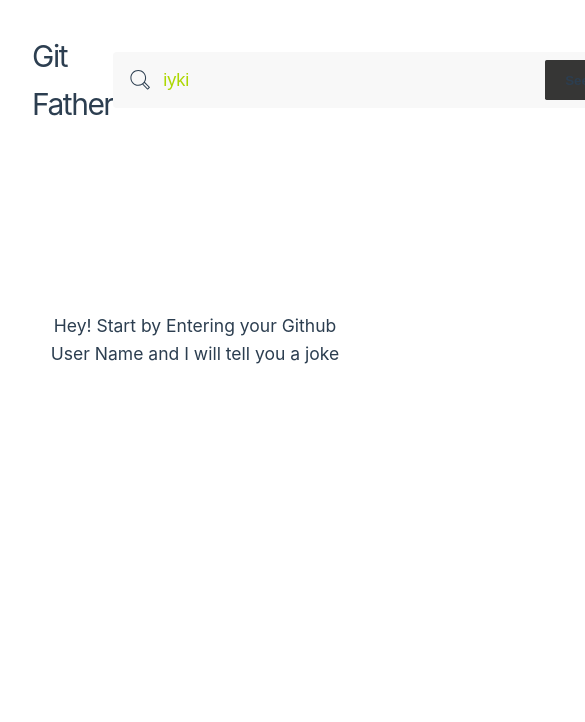
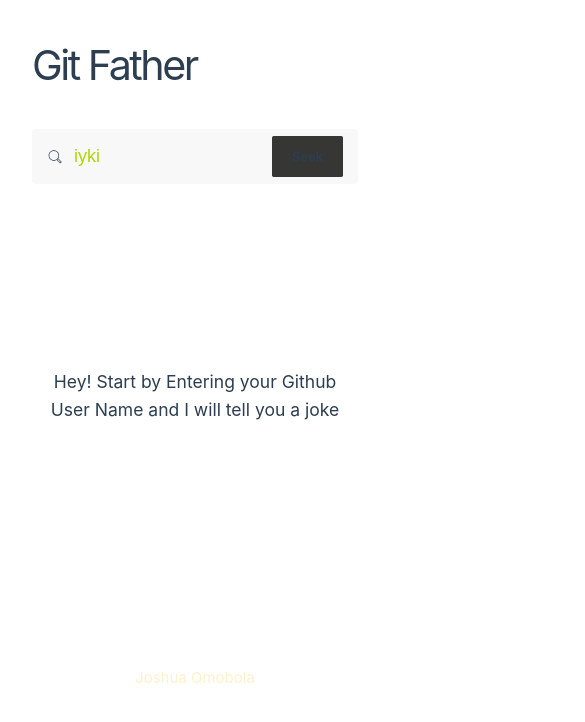
Before and after one commit to kohasummons/Git-Father, a Vue app in the folder Git Father/: page / in a window 390 px wide. Shown: the top 722 px of the page, 585 px wide, since content can reach past the window. Built offline with nearby package versions, Linux system fonts and the light colour scheme.

Commit message:
feat(ux): add responsiveness

```diff
--- a/Git Father/src/App.vue
+++ b/Git Father/src/App.vue
@@ -153,6 +153,11 @@
         <p class="punchline">{{ data.joke ? data.joke[0].punchline : "" }}</p>
       </div>
     </section>
+    <footer>
+      <a href="https://github.com/kohasummons"
+        ><p class="c-author">Joshua Omobola</p></a
+      >
+    </footer>
   </div>
 </template>
 
@@ -163,6 +168,7 @@
 }
 
 .c-logo {
+  font-size: 2.75em;
   letter-spacing: -1.5px;
 }
 
@@ -225,6 +231,7 @@
   background-color: #935e2d;
   padding: 1rem;
   display: flex;
+  width: 100%;
 }
 
 .c-card__image {
@@ -239,6 +246,7 @@
 .c-image {
   width: 200px;
   height: auto;
+  border-radius: calc(0.75em / 2);
 }
 
 .c-card__details {
@@ -246,9 +254,6 @@
   padding-top: 1em;
   display: flex;
   flex-direction: column;
-}
-
-.c-card__user {
 }
 
 .c-name {
@@ -310,4 +315,75 @@
   font-size: 1.75em;
   opacity: 0.5;
 }
+
+footer {
+  margin-top: 6.5em;
+  display: flex;
+  justify-content: center;
+}
+
+@media screen and (max-width: 900px) {
+  #app {
+    max-width: 100vw;
+  }
+
+  header {
+    align-items: flex-start;
+    flex-direction: column;
+  }
+
+  .c-logo {
+    margin-bottom: 0.75em;
+    letter-spacing: -2.5px;
+  }
+
+  .c-input__wrapper {
+    margin-left: unset;
+    width: 100%;
+  }
+
+  .c-input {
+    width: 100%;
+  }
+
+  .c-card__header {
+    margin-top: 4em;
+    width: 100%;
+    flex-direction: column;
+  }
+
+  .c-card__image {
+    width: 500px;
+    max-width: 100%;
+    height: auto;
+  }
+
+  .c-image {
+    width: 100%;
+    height: auto;
+  }
+
+  .c-stats {
+    flex-direction: column;
+  }
+
+  .c-stats > span {
+    display: inline-block;
+    font-size: 0.75em;
+  }
+
+  .c-card__details {
+    padding-left: unset;
+  }
+
+  .c-father p:first-of-type {
+    margin-bottom: 0.75em;
+    font-size: 1.5em;
+  }
+
+  .c-father .setup {
+    font-size: 2.25em;
+    line-height: 1;
+  }
+}
 </style>
```
Also changed, not shown: Git Father/src/assets/main.css (line endings or trailing spaces).
